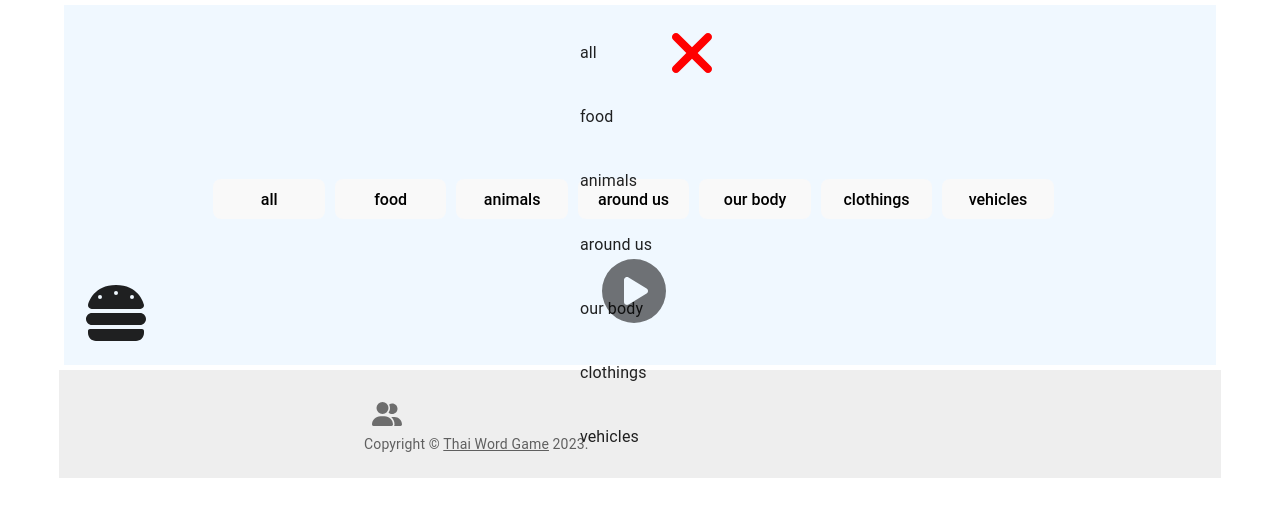
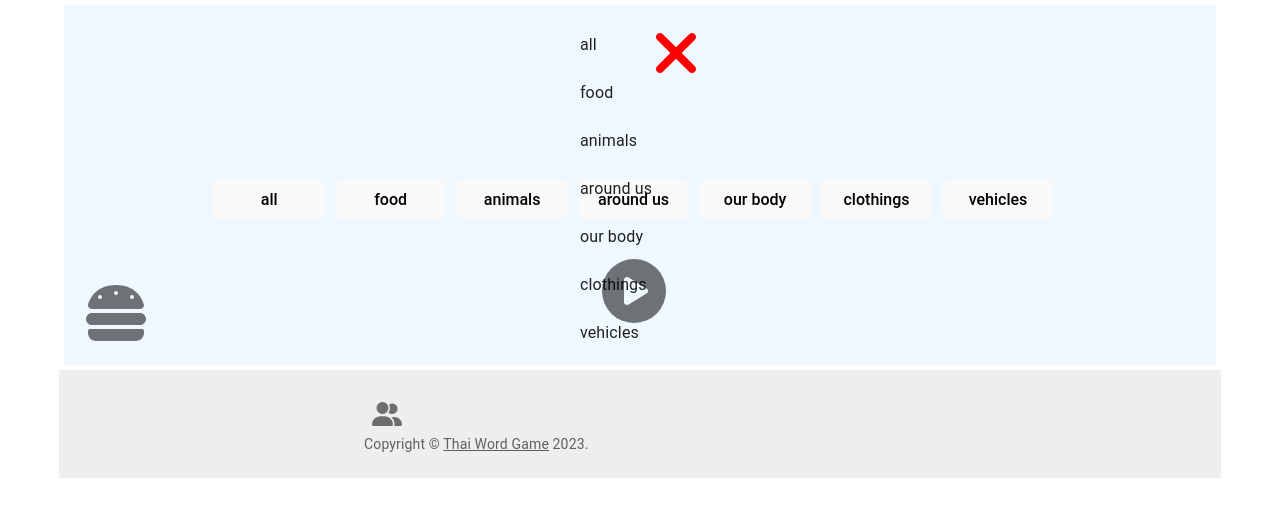
Before and after one commit to pattpjy/word-game-typescript, a React (Vite) app: page /game in a window 1280 px wide. Both pictures are taken after a click on the icon 116 px from the left and 313 px from the top of the page. Shown: the top 516 px of the page. Built offline with nearby package versions, Linux system fonts and the light colour scheme.

Commit message:
Remove padding

```diff
--- a/src/components/CatBar/CatBar.tsx
+++ b/src/components/CatBar/CatBar.tsx
@@ -25,6 +25,7 @@ export const CatBar: React.FC<CatBarProps> = ({
             <List>
               <ListItem disablePadding>
                 <ListItemButton
+                  sx={{ padding: "0" }}
                   key={categories}
                   onClick={() => handleCategorySelection(categories)}
                 >
--- a/src/containers/GameContainer.tsx
+++ b/src/containers/GameContainer.tsx
@@ -78,7 +78,7 @@ const GameContainer: React.FC<GameContainerProps> = () => {
       <FontAwesomeIcon
         icon={faXmark}
         className={styles["xmark-icon"]}
-        style={{ display: catBarOpen ? "block" : "none", fontSize: "4rem" }}
+        style={{ display: catBarOpen ? "block" : "none" }}
         onClick={handleBurgerClose}
       />
       {allWords.length > 0 && selectedCategory && (
--- a/src/containers/container.module.css
+++ b/src/containers/container.module.css
@@ -38,6 +38,7 @@
   font-size: 4rem;
 }
 .hamburger-icon {
+  color: rgba(0, 0, 0, 0.54);
   position: absolute;
   bottom: 20px;
   left: 20px;
```
